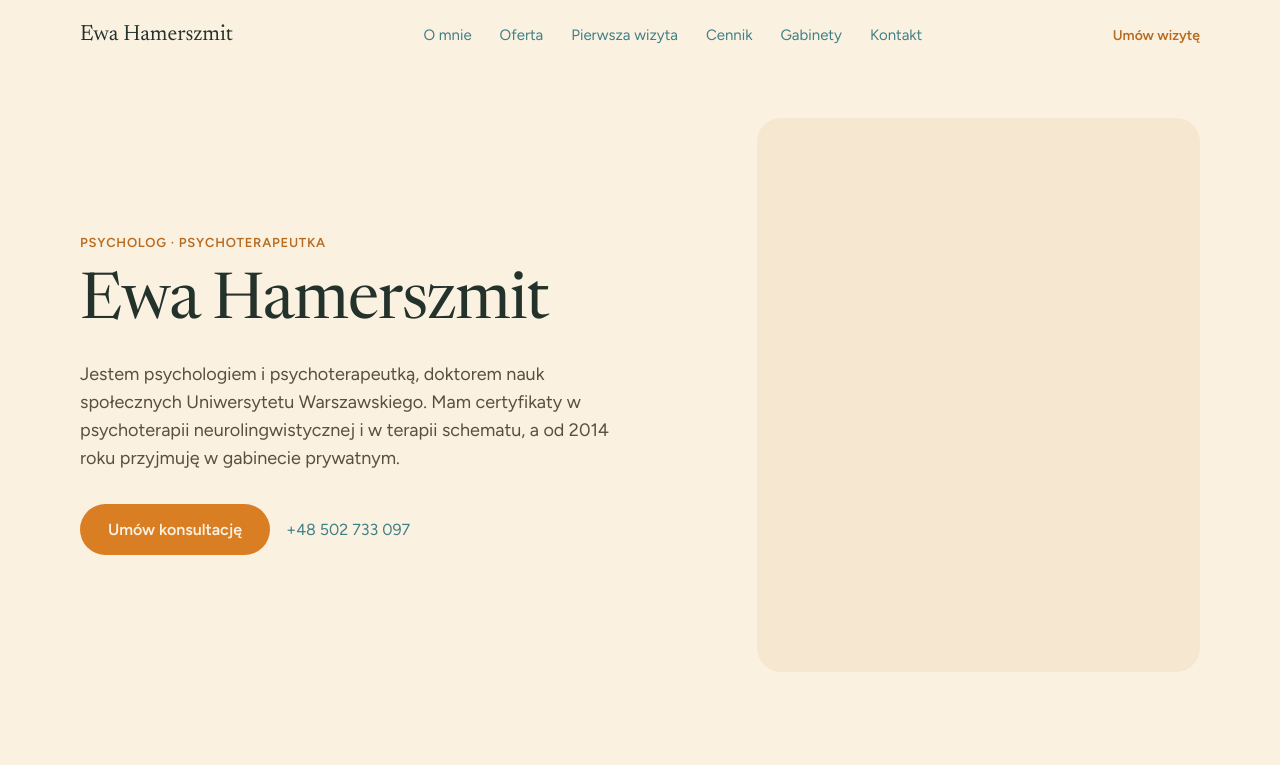
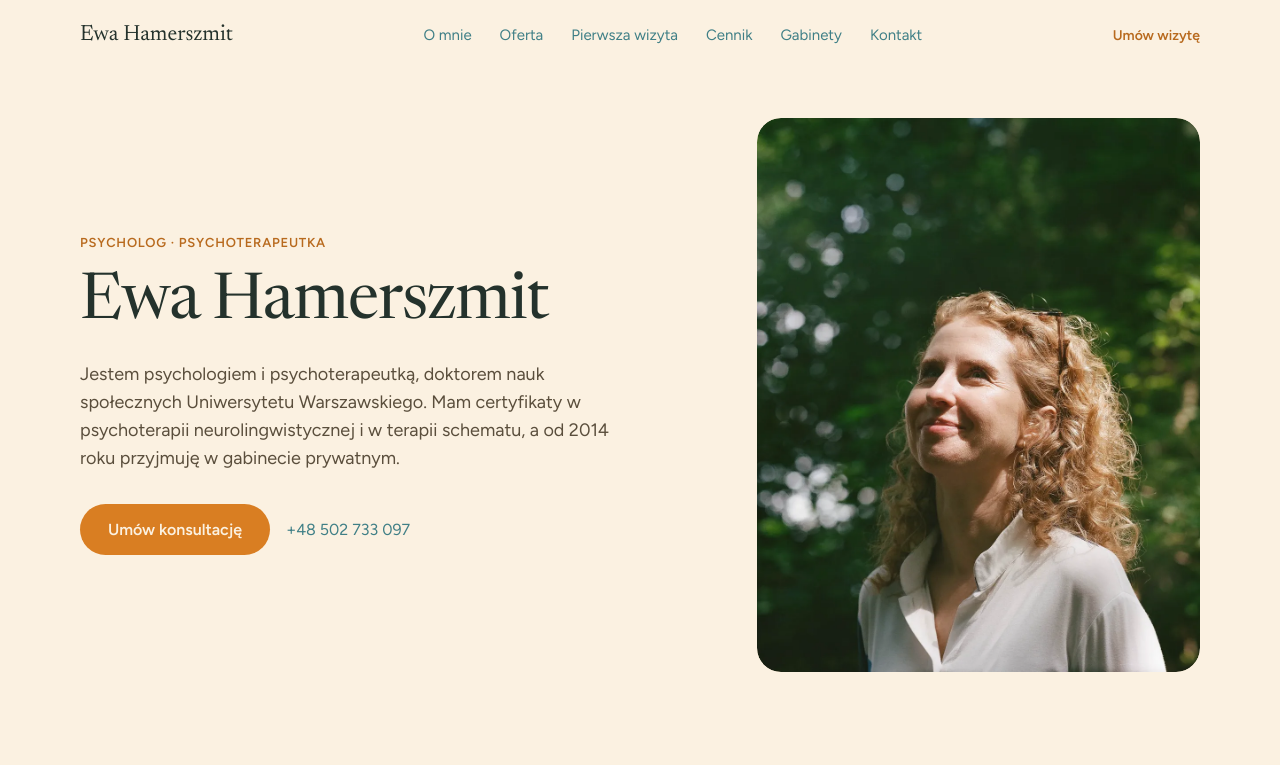
Before and after one commit to khamer1410/ewa-psycho-webpage, a plain HTML site: page o-mnie.html in a window 1280 px wide. Shown: the top 765 px of the page. Drawn offline with Linux system fonts and the light colour scheme.

Commit message:
Portret w hero strony głównej i w nagłówku O mnie
Zdjęcie przycięte do 4:5, 1000×1250 px, WebP q80 bez metadanych (110 KB).

Co-Authored-By: Claude Opus 5.5 <noreply@anthropic.com>

```diff
--- a/o-mnie.html
+++ b/o-mnie.html
@@ -108,9 +108,8 @@
       </div>
     </div>
     <div class="hero__media">
-      <!-- TODO: klientka — zdjęcie portretowe (pion 4:5, min. 1200×1500 px), może być to samo co w hero strony głównej. Wgrać do img/ i odkomentować <img> poniżej. -->
       <div class="portrait portrait--hero">
-        <!-- <img src="img/portret-hero.jpg" alt="Ewa Hamerszmit, psychoterapeutka, portret" width="1200" height="1500" loading="eager" fetchpriority="high" decoding="async"> -->
+        <img src="img/portret-hero.webp" alt="Ewa Hamerszmit, psychoterapeutka, portret" width="1000" height="1250" loading="eager" fetchpriority="high" decoding="async">
       </div>
     </div>
   </section>
```
Also changed, not shown: index.html (+1 -2 lines), img/portret-hero.webp (added), 1 other file.
